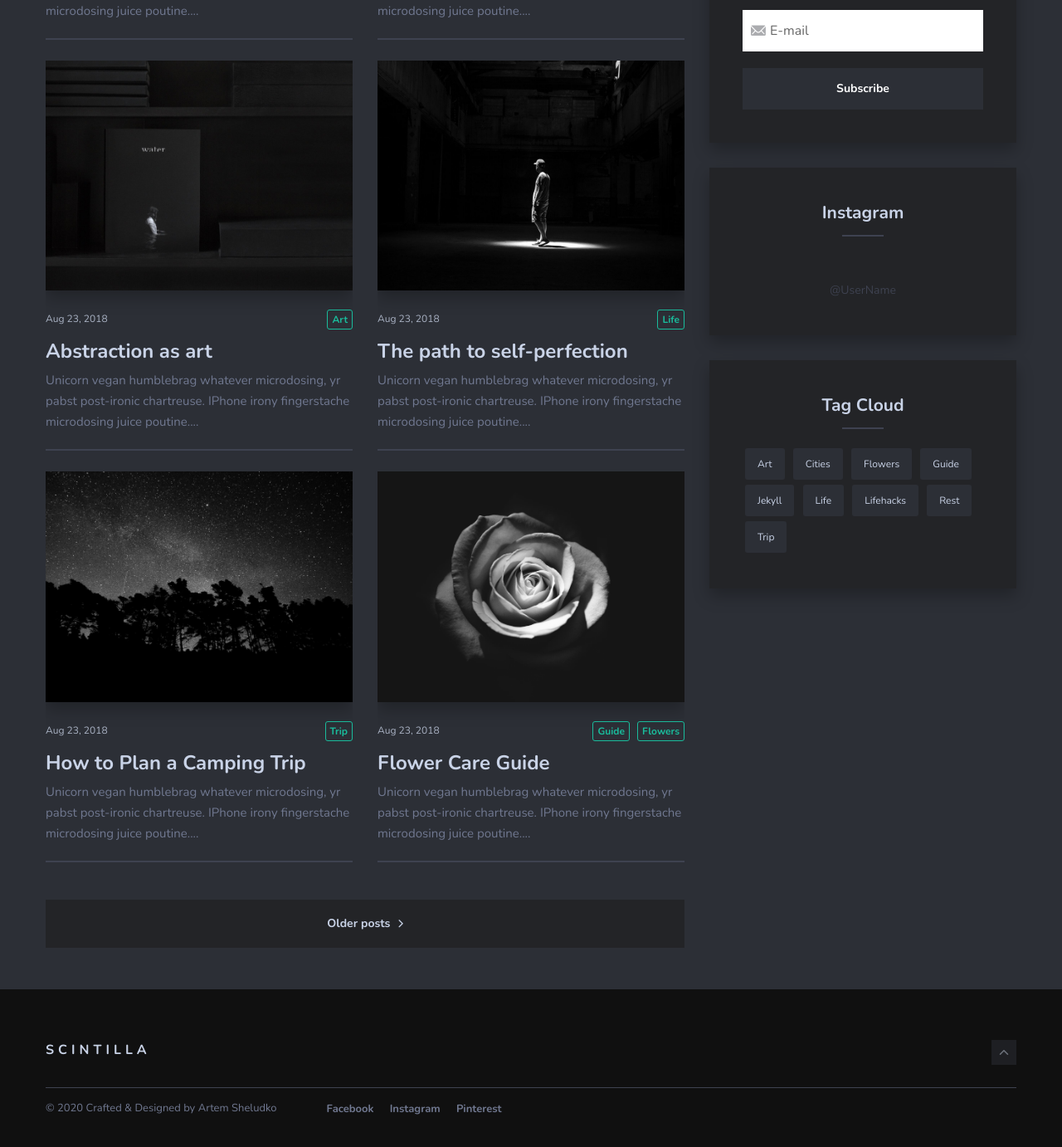
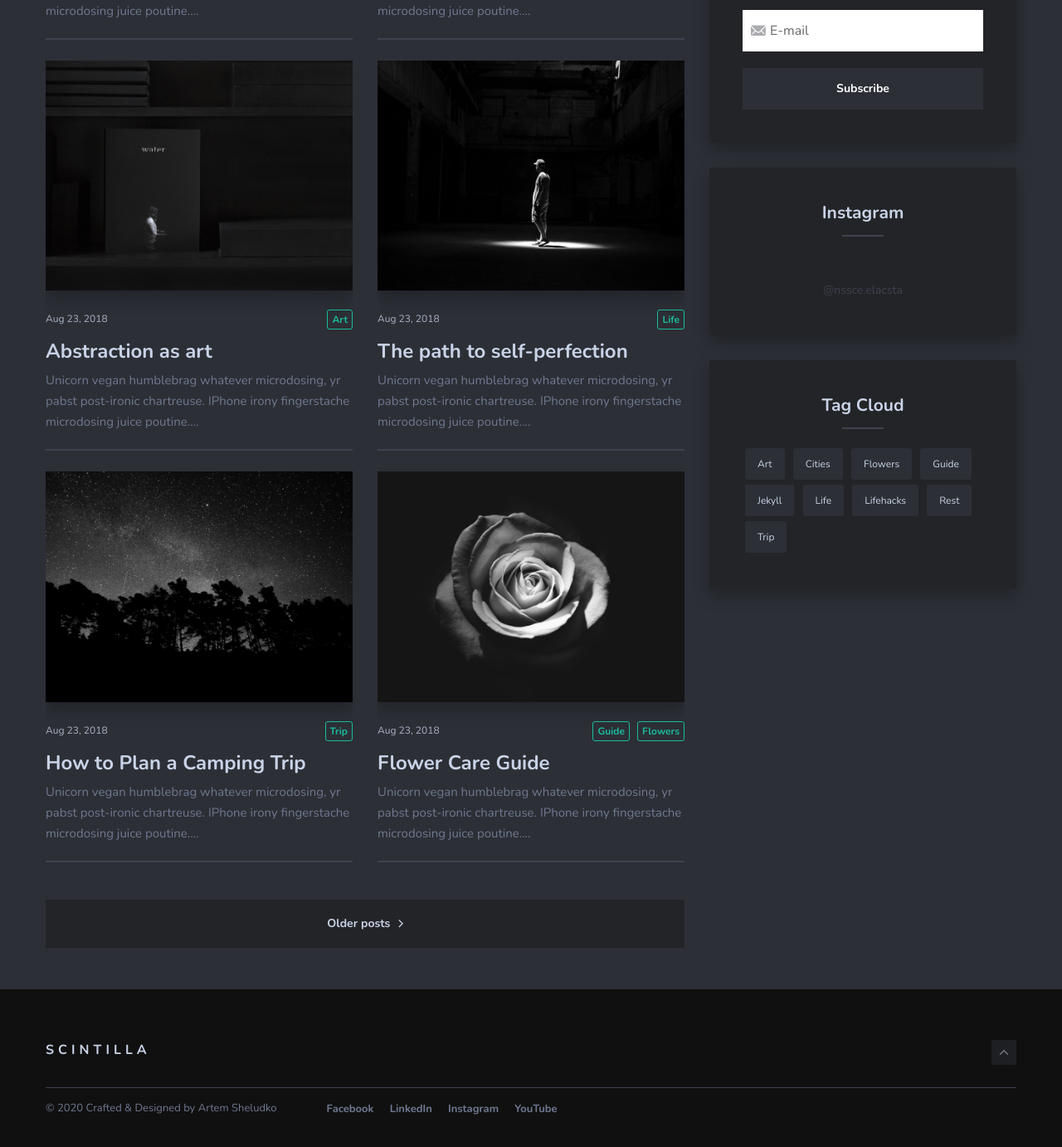
Before and after one commit to elacsta/scintilla, a Jekyll site: the page built from index.html, in a window 1280 px wide and 1400 px high, scrolled down 1148 px. Shown: the top 1382 px of the window at 83% size. Built offline with Jekyll 4.4.1, drawn with Linux system fonts in a browser that asks for light colours; nearby versions of some CDN libraries; the list of posts is cut into pages by our own code.

Commit message:
tweaks into includes folder

```diff
--- a/_config.yml
+++ b/_config.yml
@@ -18,7 +18,7 @@
 facebook:  https://www.facebook.com/nssce.elacsta/ # Add your Facebook handle
 twitter:   https://twitter.com/ # Add your Facebook handle
 instagram: https://www.instagram.com/nssce.elacsta/ # Add your Facebook handle
-pinterest: https://www.pinterest.com/ # Add your Facebook handle
+linkedin: https://www.linkedin.com/in/elacsta-nssce-1700271b3/ # Add your Facebook handle
 youtube: https://www.youtube.com/c/Elacsta/ # Add your youtube handle
 
 
--- a/_includes/footer.html
+++ b/_includes/footer.html
@@ -19,7 +19,7 @@
               {% else %} {% endif %}
 
               {% if site.linkedin %}
-              <li><a href="{{ site.twitter }}">Twitter</a></li>
+              <li><a href="{{ site.twitter }}">LinkedIn</a></li>
               {% else %} {% endif %}
 
               {% if site.instagram %}
@@ -27,7 +27,7 @@
               {% else %} {% endif %}
 
               {% if site.youtube %}
-              <li><a href="{{ site.pinterest }}">Pinterest</a></li>
+              <li><a href="{{ site.youtube }}">YouTube</a></li>
               {% else %} {% endif %}
             </ul>
           </div>
--- a/_includes/header.html
+++ b/_includes/header.html
@@ -4,7 +4,7 @@
       <div class="col col-12">
         <div class="header-box">
           <div class="logo-title">
-            <a href="{{site.baseurl}}/" class="logo-text">Galada</a>
+            <a href="{{site.baseurl}}/" class="logo-text">SCINTILLA</a>
           </div>
 
           <nav class="nav-menu">
--- a/_includes/sidebar.html
+++ b/_includes/sidebar.html
@@ -32,9 +32,9 @@
       </li>
       {% else %} {% endif %}
 
-       {% if site.twitter %}
+       {% if site.linkedin %}
       <li class="social-profiles-item">
-        <a href="{{ site.twitter }}" class="social-profiles-link"><i class="ion ion-logo-twitter"></i></a>
+        <a href="{{ site.linkedin }}" class="social-profiles-link"><i class="ion ion-logo-linkedin"></i></a>
       </li>
       {% else %} {% endif %}
 
@@ -44,9 +44,9 @@
       </li>
       {% else %} {% endif %}
 
-      {% if site.pinterest %}
+      {% if site.youtube %}
       <li class="social-profiles-item">
-        <a href="{{ site.pinterest }}" class="social-profiles-link"><i class="ion ion-logo-pinterest"></i></a>
+        <a href="{{ site.youtube }}" class="social-profiles-link"><i class="ion ion-logo-youtube"></i></a>
       </li>
       {% else %} {% endif %}
     </ul>
@@ -74,7 +74,7 @@
     <h3 class="widget-title">Instagram</h3>
     <div class="instagram-box">
       <ul id="instafeed" class="instagram-grid list-reset clearfix"></ul>
-      <a class="instagram-prof" href="#">&#64;UserName</a>
+      <a class="instagram-prof" href="#">&#64;nssce.elacsta</a>
     </div>
   </div>
   {% endif %}
```
